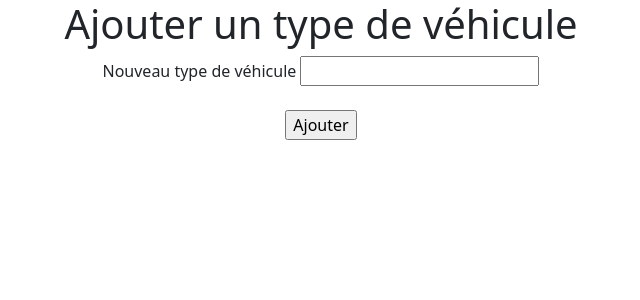
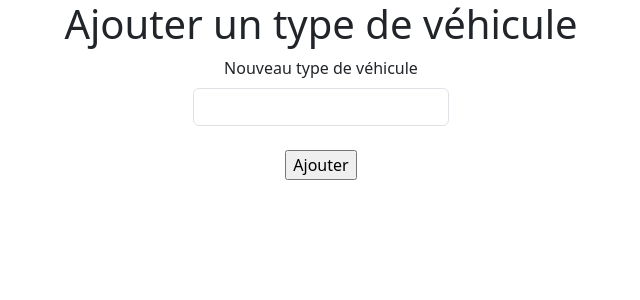
Before and after one commit to MelodyDuplaix/projet_flask, a Flask app: page /ajouter-vehicule in a window 1280 px wide. Shown: the top 300 px of the page, without its empty margins (319-959 px from the left). Run offline with Flask 3, Linux system fonts and the light colour scheme.

Commit message:
modification mise en page formulaire

```diff
--- a/templates/t_ajouter_vehicule.html
+++ b/templates/t_ajouter_vehicule.html
@@ -6,16 +6,16 @@
     <link href="https://cdn.jsdelivr.net/npm/bootstrap@5.3.2/dist/css/bootstrap.min.css" rel="stylesheet" integrity="sha384-T3c6CoIi6uLrA9TneNEoa7RxnatzjcDSCmG1MXxSR1GAsXEV/Dwwykc2MPK8M2HN" crossorigin="anonymous">
     <script src="https://cdn.jsdelivr.net/npm/bootstrap@5.3.2/dist/js/bootstrap.bundle.min.js" integrity="sha384-C6RzsynM9kWDrMNeT87bh95OGNyZPhcTNXj1NW7RuBCsyN/o0jlpcV8Qyq46cDfL" crossorigin="anonymous"></script>
     <link rel="stylesheet" href="static/css/style_global.css">
-    <title>{{ t_titre }}</title>
+    <title>Formulaire d'ajout d'un véhicule</title>
 </head>
 <body>
     <h1>{{ t_titre }}</h1>
     <form method="POST">
-        <div>
+        <div class="mb-3"style="width: 20%;">
             {{ html_formulaire.hidden_tag() }}
-            {{ html_formulaire.wtf_type.label }}
-            {{ html_formulaire.wtf_type }}
-        <br>
+            {{ html_formulaire.wtf_type.label(class="form-label") }}
+            {{ html_formulaire.wtf_type(class="form-control") }}
+        </div>
         <br>
         <!-- Bouton de soumission -->
         <div>
```
